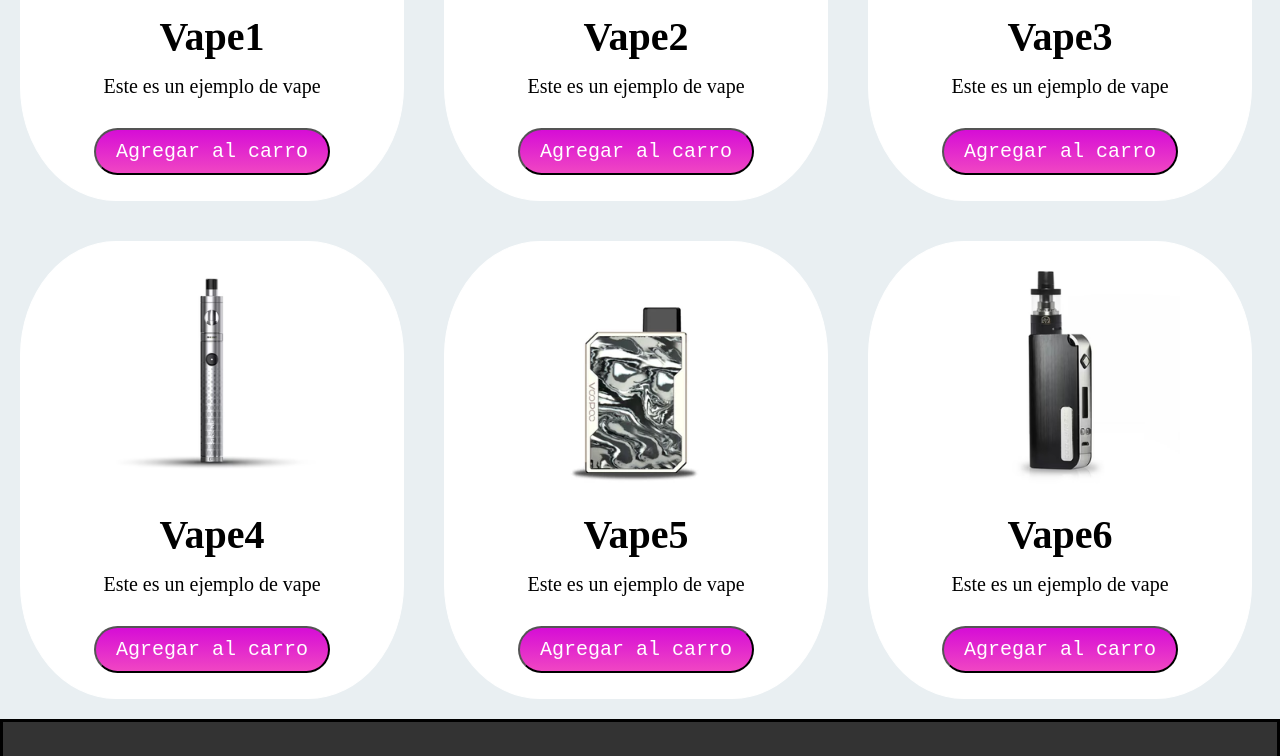
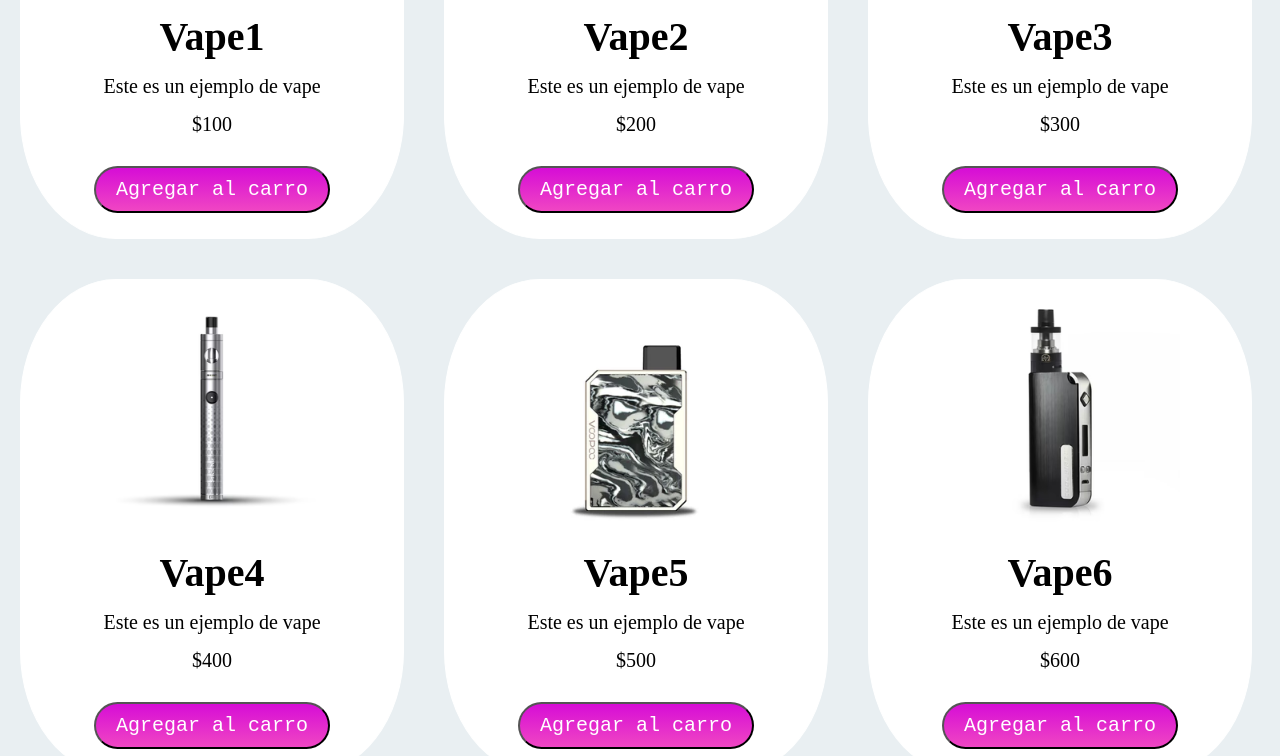
Before and after one commit to UrielThomas/Thundercloud, a plain HTML site: page index.html in a window 1280 px wide. Shown: the part 1910-2666 px from the top of the page. Drawn offline with Linux system fonts and the light colour scheme.

Commit message:
priceadded

```diff
--- a/css/style.css
+++ b/css/style.css
@@ -226,7 +226,7 @@ main {
     background-color: #cccccc;
     position: fixed;
     width: 45%;
-    height: 60%;
+    height: 80%;
 }
 
 .price {
--- a/index.html
+++ b/index.html
@@ -32,7 +32,7 @@
         <button id="icon" class="icon"><i class="fa fa-shopping-cart fa-2x nav-but"></i></button>
 
         <div class="inspiration">
-            <h2></h2>
+
         </div>
         <div class="filter">
             <label for="level">Elegí tu nivel</label>
@@ -50,6 +50,7 @@
             <img src="./imgs/Freemax-Maxus-100W_Marble-Black_d1ee2d34-7b22-4020-921b-4b4a9caeba16_300x300.avif" alt="">
             <h2>Vape1</h2>
             <p>Este es un ejemplo de vape</p>
+            <p class="card_price">$100</p>
             <button class="btn">Agregar al carro</button>
         </div>
 
@@ -57,6 +58,7 @@
             <img src="./imgs/GeekVape-Aegis-Legend2-Red_300x300.avif" alt="">
             <h2>Vape2</h2>
             <p>Este es un ejemplo de vape</p>
+            <p class="card_price">$200</p>
             <button class="btn">Agregar al carro</button>
         </div>
 
@@ -64,6 +66,7 @@
             <img src="./imgs/Smok-R-Kiss-Kit-Navy-Blue-_-Prism-Chrome_300x300.avif" alt="">
             <h2>Vape3</h2>
             <p>Este es un ejemplo de vape</p>
+            <p class="card_price">$300</p>
             <button class="btn">Agregar al carro</button>
         </div>
 
@@ -71,6 +74,7 @@
             <img src="./imgs/Smok-Stick-N18_Stainless-Steel_245fa381-eb81-4368-adf1-009170df2b41_300x300.avif" alt="">
             <h2>Vape4</h2>
             <p>Este es un ejemplo de vape</p>
+            <p class="card_price">$400</p>
             <button class="btn">Agregar al carro</button>
         </div>
 
@@ -78,6 +82,7 @@
             <img src="./imgs/E-18NOV22-03_Voopoo_Drag_Nano_Ink_300x300.webp" alt="">
             <h2>Vape5</h2>
             <p>Este es un ejemplo de vape</p>
+            <p class="card_price">$500</p>
             <button class="btn">Agregar al carro</button>
         </div>
 
@@ -85,6 +90,7 @@
             <img src="./imgs/ECOM-24NOV22-01_Innokin_Coolfire_IV_Black_300x300.avif" alt="">
             <h2>Vape6</h2>
             <p>Este es un ejemplo de vape</p>
+            <p class="card_price">$600</p>
             <button class="btn">Agregar al carro</button>
         </div>
 
```
